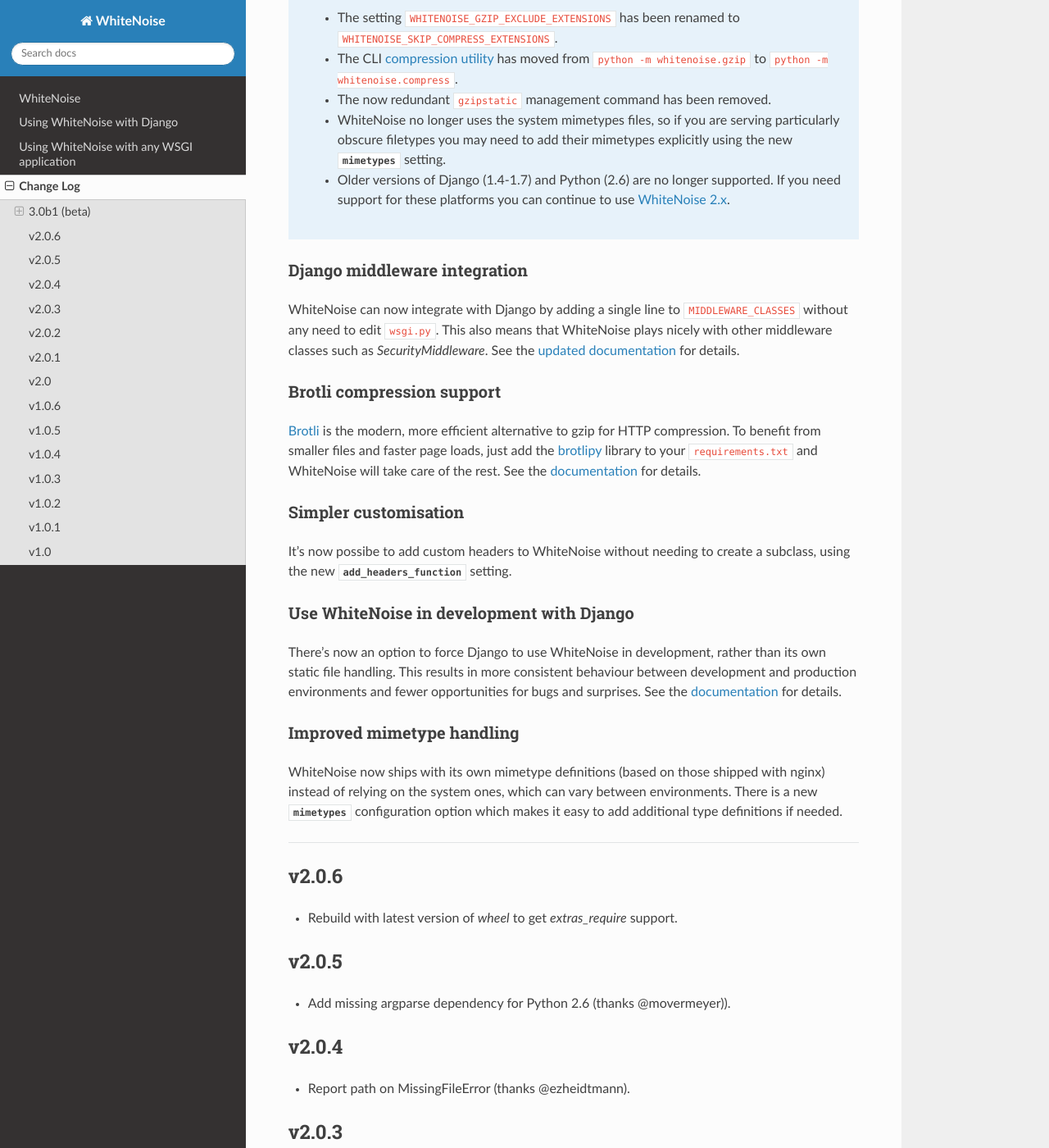
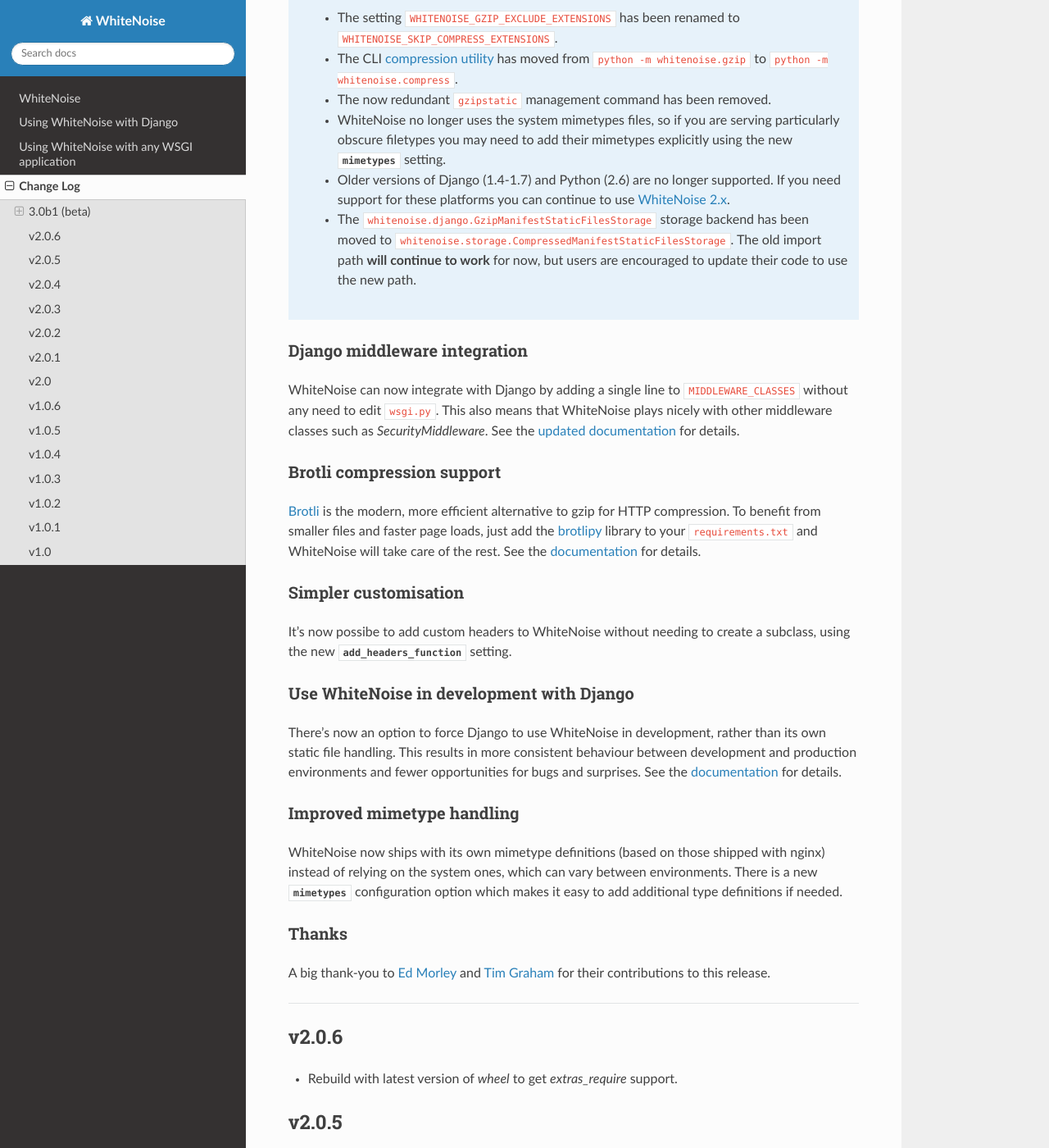
Before and after one commit to gorbunov87/white_noise, a Sphinx documentation site: the page built from docs/changelog.rst, in a window 1280 px wide and 1400 px high, scrolled down 319 px. Shown: the whole window at 82% size. Built offline with Sphinx 7.4.7 and the Read the Docs theme 2.0.0, drawn with Linux system fonts in a browser that asks for light colours.

Commit message:
Update docs

```diff
--- a/docs/changelog.rst
+++ b/docs/changelog.rst
@@ -19,6 +19,11 @@
     * Older versions of Django (1.4-1.7) and Python (2.6) are no longer supported.
       If you need support for these platforms you can continue to use `WhiteNoise
       2.x`_.
+    * The ``whitenoise.django.GzipManifestStaticFilesStorage`` storage backend
+      has been moved to
+      ``whitenoise.storage.CompressedManifestStaticFilesStorage``.  The old
+      import path **will continue to work** for now, but users are encouraged
+      to update their code to use the new path.
 
 .. _WhiteNoise 2.x: http://whitenoise.evans.io/en/legacy-2.x/
 
@@ -74,7 +79,15 @@
 configuration option which makes it easy to add additional type definitions if
 needed.
 
+
+Thanks
+++++++
+
+A big thank-you to `Ed Morley <https://github.com/edmorley>`_ and `Tim Graham
+<https://github.com/timgraham>`_ for their contributions to this release.
+
 ---------------------------
+
 
 v2.0.6
 ------
--- a/docs/django.rst
+++ b/docs/django.rst
@@ -81,6 +81,9 @@
 .. code-block:: python
 
    STATICFILES_STORAGE = 'whitenoise.storage.CompressedManifestStaticFilesStorage'
+
+If you need to compress files outside of the static files storage system you can
+use the supplied :ref:`command line utility <cli-utility>`
 
 
 .. _brotli-compression:
```
